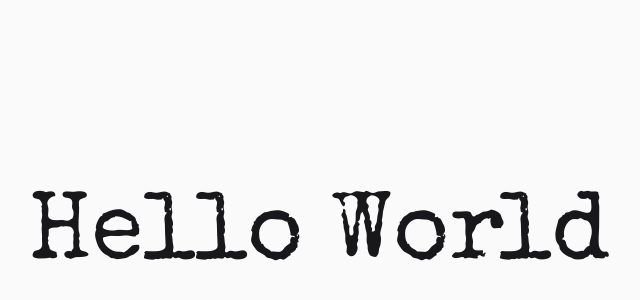
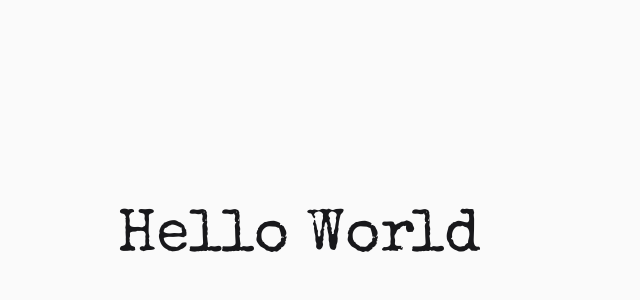
Before and after one commit to jnewc126/FeedbackLoops, a Next.js app: page / in a window 1280 px wide. Shown: the part 162-462 px from the top of the page, without its empty margins (321-961 px from the left). Built offline with nearby package versions, Linux system fonts and the light colour scheme.

Commit message:
static letters

```diff
--- a/app/page.tsx
+++ b/app/page.tsx
@@ -21,7 +21,10 @@ export default function Home() {
 
   return (
       <div className="flex min-h-screen items-center justify-center bg-zinc-50">
-        <h1 className={`${typewriterFont.className} text-8xl font-bold text-zinc-900`}>
+        <h1
+            className={`${typewriterFont.className} text-6xl font-bold text-zinc-900 text-left`}
+            style={{ width: `${fullText.length}ch` }}
+        >
           {text}
         </h1>
       </div>
```
